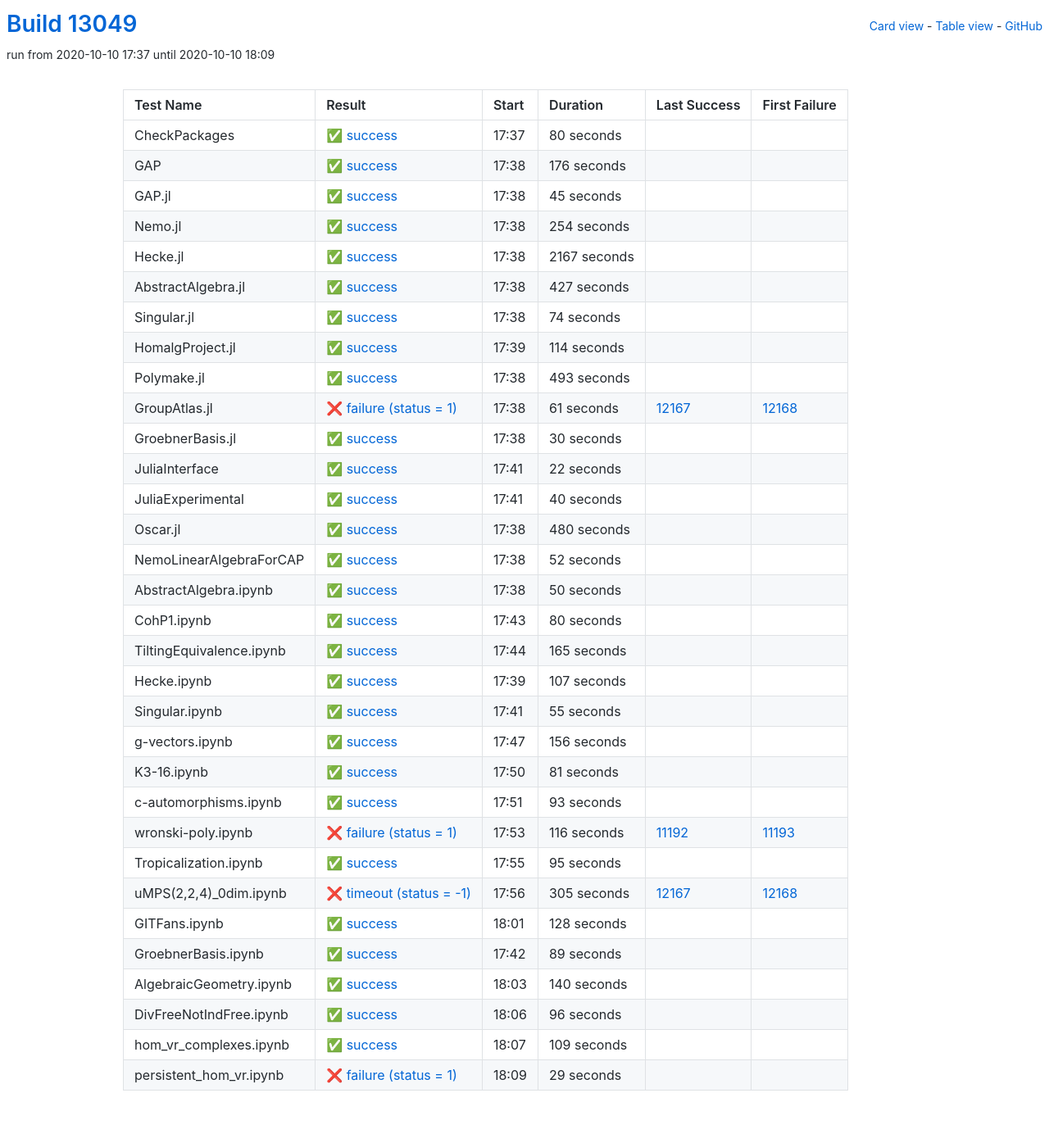
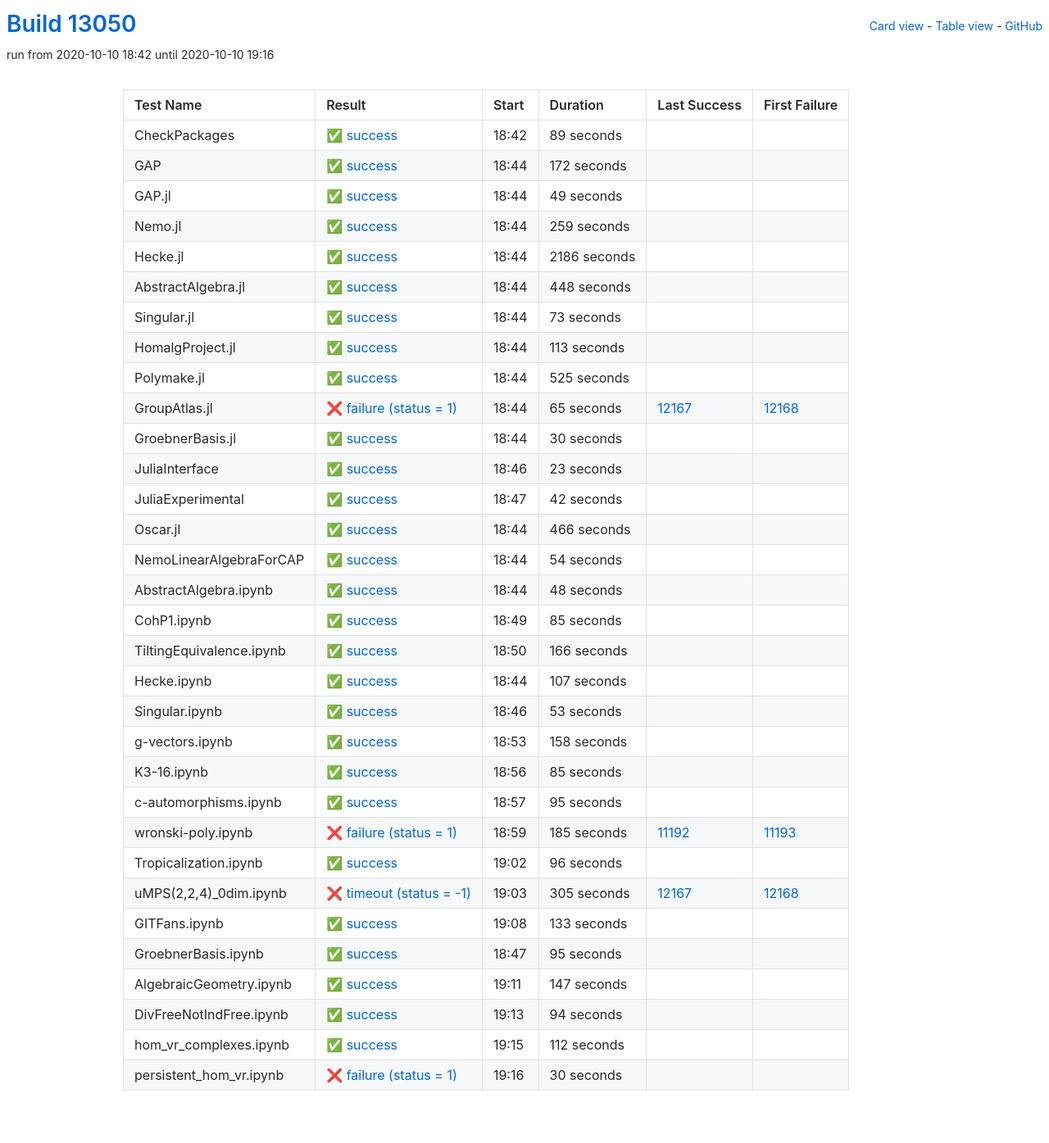
Before and after one commit to oscar-system/oscar-ci-status, a Jekyll site: the page built from table.html, in a window 1280 px wide. Shown: the whole page at 82% size. Built offline with Jekyll 4.4.1, drawn with Linux system fonts in a browser that asks for light colours.

Commit message:
Build #13050

```diff
--- a/_data/ci.yml
+++ b/_data/ci.yml
@@ -1,6 +1,6 @@
 ---
-build: 13049
-build_url: https://oscarci.mathematik.uni-kl.de/job/oscar/13049/
+build: 13050
+build_url: https://oscarci.mathematik.uni-kl.de/job/oscar/13050/
 job: oscar
 organization: oscar-system
 repo: oscar-ci-status
@@ -8,128 +8,128 @@
 tests:
 - name: CheckPackages
   id: checkpackages
-  log: https://oscarci.mathematik.uni-kl.de/job/oscar/13049/artifact/logs/build-13049/CheckPackages.log
-  start: 2020-10-10 17:37
+  log: https://oscarci.mathematik.uni-kl.de/job/oscar/13050/artifact/logs/build-13050/CheckPackages.log
+  start: 2020-10-10 18:42
   success: true
   exitcode: 0
   status: success
-  duration: 80
+  duration: 89
   last_success: false
   last_success_url:
   first_failure: false
   first_failure_url:
 - name: GAP
   id: gap
-  log: https://oscarci.mathematik.uni-kl.de/job/oscar/13049/artifact/logs/build-13049/GAP.log
-  start: 2020-10-10 17:38
+  log: https://oscarci.mathematik.uni-kl.de/job/oscar/13050/artifact/logs/build-13050/GAP.log
+  start: 2020-10-10 18:44
   success: true
   exitcode: 0
   status: success
-  duration: 176
+  duration: 172
   last_success: false
   last_success_url:
   first_failure: false
   first_failure_url:
 - name: GAP.jl
   id: gap-jl
-  log: https://oscarci.mathematik.uni-kl.de/job/oscar/13049/artifact/logs/build-13049/GAP.jl.log
-  start: 2020-10-10 17:38
+  log: https://oscarci.mathematik.uni-kl.de/job/oscar/13050/artifact/logs/build-13050/GAP.jl.log
+  start: 2020-10-10 18:44
   success: true
   exitcode: 0
   status: success
-  duration: 45
+  duration: 49
   last_success: false
   last_success_url:
   first_failure: false
   first_failure_url:
 - name: Nemo.jl
   id: nemo-jl
-  log: https://oscarci.mathematik.uni-kl.de/job/oscar/13049/artifact/logs/build-13049/Nemo.jl.log
-  start: 2020-10-10 17:38
+  log: https://oscarci.mathematik.uni-kl.de/job/oscar/13050/artifact/logs/build-13050/Nemo.jl.log
+  start: 2020-10-10 18:44
   success: true
   exitcode: 0
   status: success
-  duration: 254
+  duration: 259
   last_success: false
   last_success_url:
   first_failure: false
   first_failure_url:
 - name: Hecke.jl
   id: hecke-jl
-  log: https://oscarci.mathematik.uni-kl.de/job/oscar/13049/artifact/logs/build-13049/Hecke.jl.log
-  start: 2020-10-10 17:38
+  log: https://oscarci.mathematik.uni-kl.de/job/oscar/13050/artifact/logs/build-13050/Hecke.jl.log
+  start: 2020-10-10 18:44
   success: true
   exitcode: 0
   status: success
-  duration: 2167
+  duration: 2186
   last_success: false
   last_success_url:
   first_failure: false
   first_failure_url:
 - name: AbstractAlgebra.jl
   id: abstractalgebra-jl
-  log: https://oscarci.mathematik.uni-kl.de/job/oscar/13049/artifact/logs/build-13049/AbstractAlgebra.jl.log
-  start: 2020-10-10 17:38
+  log: https://oscarci.mathematik.uni-kl.de/job/oscar/13050/artifact/logs/build-13050/AbstractAlgebra.jl.log
+  start: 2020-10-10 18:44
   success: true
   exitcode: 0
   status: success
-  duration: 427
+  duration: 448
   last_success: false
   last_success_url:
   first_failure: false
   first_failure_url:
 - name: Singular.jl
   id: singular-jl
-  log: https://oscarci.mathematik.uni-kl.de/job/oscar/13049/artifact/logs/build-13049/Singular.jl.log
-  start: 2020-10-10 17:38
+  log: https://oscarci.mathematik.uni-kl.de/job/oscar/13050/artifact/logs/build-13050/Singular.jl.log
+  start: 2020-10-10 18:44
   success: true
   exitcode: 0
   status: success
-  duration: 74
+  duration: 73
   last_success: false
   last_success_url:
   first_failure: false
   first_failure_url:
 - name: HomalgProject.jl
   id: homalgproject-jl
-  log: https://oscarci.mathematik.uni-kl.de/job/oscar/13049/artifact/logs/build-13049/HomalgProject.jl.log
-  start: 2020-10-10 17:39
+  log: https://oscarci.mathematik.uni-kl.de/job/oscar/13050/artifact/logs/build-13050/HomalgProject.jl.log
+  start: 2020-10-10 18:44
   success: true
   exitcode: 0
   status: success
-  duration: 114
+  duration: 113
   last_success: false
   last_success_url:
   first_failure: false
   first_failure_url:
 - name: Polymake.jl
   id: polymake-jl
-  log: https://oscarci.mathematik.uni-kl.de/job/oscar/13049/artifact/logs/build-13049/Polymake.jl.log
-  start: 2020-10-10 17:38
+  log: https://oscarci.mathematik.uni-kl.de/job/oscar/13050/artifact/logs/build-13050/Polymake.jl.log
+  start: 2020-10-10 18:44
   success: true
   exitcode: 0
   status: success
-  duration: 493
+  duration: 525
   last_success: false
   last_success_url:
   first_failure: false
   first_failure_url:
 - name: GroupAtlas.jl
   id: groupatlas-jl
-  log: https://oscarci.mathematik.uni-kl.de/job/oscar/13049/artifact/logs/build-13049/GroupAtlas.jl.log
-  start: 2020-10-10 17:38
+  log: https://oscarci.mathematik.uni-kl.de/job/oscar/13050/artifact/logs/build-13050/GroupAtlas.jl.log
+  start: 2020-10-10 18:44
   success: false
   exitcode: 1
   status: failure
-  duration: 61
+  duration: 65
   last_success: 12167
   last_success_url: https://oscarci.mathematik.uni-kl.de/job/oscar/12167/
   first_failure: 12168
   first_failure_url: https://oscarci.mathematik.uni-kl.de/job/oscar/12168/
 - name: GroebnerBasis.jl
   id: groebnerbasis-jl
-  log: https://oscarci.mathematik.uni-kl.de/job/oscar/13049/artifact/logs/build-13049/GroebnerBasis.jl.log
-  start: 2020-10-10 17:38
+  log: https://oscarci.mathematik.uni-kl.de/job/oscar/13050/artifact/logs/build-13050/GroebnerBasis.jl.log
+  start: 2020-10-10 18:44
   success: true
   exitcode: 0
   status: success
@@ -140,92 +140,92 @@
   first_failure_url:
 - name: JuliaInterface
   id: juliainterface
-  log: https://oscarci.mathematik.uni-kl.de/job/oscar/13049/artifact/logs/build-13049/JuliaInterface.log
-  start: 2020-10-10 17:41
+  log: https://oscarci.mathematik.uni-kl.de/job/oscar/13050/artifact/logs/build-13050/JuliaInterface.log
+  start: 2020-10-10 18:46
   success: true
   exitcode: 0
   status: success
-  duration: 22
+  duration: 23
   last_success: false
   last_success_url:
   first_failure: false
   first_failure_url:
 - name: JuliaExperimental
   id: juliaexperimental
-  log: https://oscarci.mathematik.uni-kl.de/job/oscar/13049/artifact/logs/build-13049/JuliaExperimental.log
-  start: 2020-10-10 17:41
+  log: https://oscarci.mathematik.uni-kl.de/job/oscar/13050/artifact/logs/build-13050/JuliaExperimental.log
+  start: 2020-10-10 18:47
   success: true
   exitcode: 0
   status: success
-  duration: 40
+  duration: 42
   last_success: false
   last_success_url:
   first_failure: false
   first_failure_url:
 - name: Oscar.jl
   id: oscar-jl
-  log: https://oscarci.mathematik.uni-kl.de/job/oscar/13049/artifact/logs/build-13049/Oscar.jl.log
-  start: 2020-10-10 17:38
+  log: https://oscarci.mathematik.uni-kl.de/job/oscar/13050/artifact/logs/build-13050/Oscar.jl.log
+  start: 2020-10-10 18:44
   success: true
   exitcode: 0
   status: success
-  duration: 480
+  duration: 466
   last_success: false
   last_success_url:
   first_failure: false
   first_failure_url:
 - name: NemoLinearAlgebraForCAP
   id: nemolinearalgebraforcap
-  log: https://oscarci.mathematik.uni-kl.de/job/oscar/13049/artifact/logs/build-13049/NemoLinearAlgebraForCAP.log
-  start: 2020-10-10 17:38
+  log: https://oscarci.mathematik.uni-kl.de/job/oscar/13050/artifact/logs/build-13050/NemoLinearAlgebraForCAP.log
+  start: 2020-10-10 18:44
   success: true
   exitcode: 0
   status: success
-  duration: 52
+  duration: 54
   last_success: false
   last_success_url:
   first_failure: false
   first_failure_url:
 - name: AbstractAlgebra.ipynb
   id: abstractalgebra-ipynb
-  log: https://oscarci.mathematik.uni-kl.de/job/oscar/13049/artifact/logs/build-13049/AbstractAlgebra.ipynb.log
-  start: 2020-10-10 17:38
+  log: https://oscarci.mathematik.uni-kl.de/job/oscar/13050/artifact/logs/build-13050/AbstractAlgebra.ipynb.log
+  start: 2020-10-10 18:44
   success: true
   exitcode: 0
   status: success
-  duration: 50
+  duration: 48
   last_success: false
   last_success_url:
   first_failure: false
   first_failure_url:
 - name: CohP1.ipynb
   id: cohp1-ipynb
-  log: https://oscarci.mathematik.uni-kl.de/job/oscar/13049/artifact/logs/build-13049/CohP1.ipynb.log
-  start: 2020-10-10 17:43
+  log: https://oscarci.mathematik.uni-kl.de/job/oscar/13050/artifact/logs/build-13050/CohP1.ipynb.log
+  start: 2020-10-10 18:49
   success: true
   exitcode: 0
   status: success
-  duration: 80
+  duration: 85
   last_success: false
   last_success_url:
   first_failure: false
   first_failure_url:
 - name: TiltingEquivalence.ipynb
   id: tiltingequivalence-ipynb
-  log: https://oscarci.mathematik.uni-kl.de/job/oscar/13049/artifact/logs/build-13049/TiltingEquivalence.ipynb.log
-  start: 2020-10-10 17:44
+  log: https://oscarci.mathematik.uni-kl.de/job/oscar/13050/artifact/logs/build-13050/TiltingEquivalence.ipynb.log
+  start: 2020-10-10 18:50
   success: true
   exitcode: 0
   status: success
-  duration: 165
+  duration: 166
   last_success: false
   last_success_url:
   first_failure: false
   first_failure_url:
 - name: Hecke.ipynb
   id: hecke-ipynb
-  log: https://oscarci.mathematik.uni-kl.de/job/oscar/13049/artifact/logs/build-13049/Hecke.ipynb.log
-  start: 2020-10-10 17:39
+  log: https://oscarci.mathematik.uni-kl.de/job/oscar/13050/artifact/logs/build-13050/Hecke.ipynb.log
+  start: 2020-10-10 18:44
   success: true
   exitcode: 0
   status: success
@@ -236,68 +236,44 @@
   first_failure_url:
 - name: Singular.ipynb
   id: singular-ipynb
-  log: https://oscarci.mathematik.uni-kl.de/job/oscar/13049/artifact/logs/build-13049/Singular.ipynb.log
-  start: 2020-10-10 17:41
+  log: https://oscarci.mathematik.uni-kl.de/job/oscar/13050/artifact/logs/build-13050/Singular.ipynb.log
+  start: 2020-10-10 18:46
   success: true
   exitcode: 0
   status: success
-  duration: 55
+  duration: 53
   last_success: false
   last_success_url:
   first_failure: false
   first_failure_url:
 - name: g-vectors.ipynb
   id: g-vectors-ipynb
-  log: https://oscarci.mathematik.uni-kl.de/job/oscar/13049/artifact/logs/build-13049/g-vectors.ipynb.log
-  start: 2020-10-10 17:47
+  log: https://oscarci.mathematik.uni-kl.de/job/oscar/13050/artifact/logs/build-13050/g-vectors.ipynb.log
+  start: 2020-10-10 18:53
   success: true
   exitcode: 0
   status: success
-  duration: 156
+  duration: 158
   last_success: false
   last_success_url:
   first_failure: false
   first_failure_url:
 - name: K3-16.ipynb
   id: k3-16-ipynb
-  log: https://oscarci.mathematik.uni-kl.de/job/oscar/13049/artifact/logs/build-13049/K3-16.ipynb.log
-  start: 2020-10-10 17:50
+  log: https://oscarci.mathematik.uni-kl.de/job/oscar/13050/artifact/logs/build-13050/K3-16.ipynb.log
+  start: 2020-10-10 18:56
   success: true
   exitcode: 0
   status: success
-  duration: 81
+  duration: 85
   last_success: false
   last_success_url:
   first_failure: false
   first_failure_url:
 - name: c-automorphisms.ipynb
   id: c-automorphisms-ipynb
-  log: https://oscarci.mathematik.uni-kl.de/job/oscar/13049/artifact/logs/build-13049/c-automorphisms.ipynb.log
-  start: 2020-10-10 17:51
-  success: true
-  exitcode: 0
-  status: success
-  duration: 93
-  last_success: false
-  last_success_url:
-  first_failure: false
-  first_failure_url:
-- name: wronski-poly.ipynb
-  id: wronski-poly-ipynb
-  log: https://oscarci.mathematik.uni-kl.de/job/oscar/13049/artifact/logs/build-13049/wronski-poly.ipynb.log
-  start: 2020-10-10 17:53
-  success: false
-  exitcode: 1
-  status: failure
-  duration: 116
-  last_success: 11192
-  last_success_url: https://oscarci.mathematik.uni-kl.de/job/oscar/11192/
-  first_failure: 11193
-  first_failure_url: https://oscarci.mathematik.uni-kl.de/job/oscar/11193/
-- name: Tropicalization.ipynb
-  id: tropicalization-ipynb
-  log: https://oscarci.mathematik.uni-kl.de/job/oscar/13049/artifact/logs/build-13049/Tropicalization.ipynb.log
-  start: 2020-10-10 17:55
+  log: https://oscarci.mathematik.uni-kl.de/job/oscar/13050/artifact/logs/build-13050/c-automorphisms.ipynb.log
+  start: 2020-10-10 18:57
   success: true
   exitcode: 0
   status: success
@@ -306,10 +282,34 @@
   last_success_url:
   first_failure: false
   first_failure_url:
+- name: wronski-poly.ipynb
+  id: wronski-poly-ipynb
+  log: https://oscarci.mathematik.uni-kl.de/job/oscar/13050/artifact/logs/build-13050/wronski-poly.ipynb.log
+  start: 2020-10-10 18:59
+  success: false
+  exitcode: 1
+  status: failure
+  duration: 185
+  last_success: 11192
+  last_success_url: https://oscarci.mathematik.uni-kl.de/job/oscar/11192/
+  first_failure: 11193
+  first_failure_url: https://oscarci.mathematik.uni-kl.de/job/oscar/11193/
+- name: Tropicalization.ipynb
+  id: tropicalization-ipynb
+  log: https://oscarci.mathematik.uni-kl.de/job/oscar/13050/artifact/logs/build-13050/Tropicalization.ipynb.log
+  start: 2020-10-10 19:02
+  success: true
+  exitcode: 0
+  status: success
+  duration: 96
+  last_success: false
+  last_success_url:
+  first_failure: false
+  first_failure_url:
 - name: uMPS(2,2,4)_0dim.ipynb
   id: umps-2-2-4-0dim-ipynb
-  log: https://oscarci.mathematik.uni-kl.de/job/oscar/13049/artifact/logs/build-13049/uMPS-2-2-4-_0dim.ipynb.log
-  start: 2020-10-10 17:56
+  log: https://oscarci.mathematik.uni-kl.de/job/oscar/13050/artifact/logs/build-13050/uMPS-2-2-4-_0dim.ipynb.log
+  start: 2020-10-10 19:03
   success: false
   exitcode: -1
   status: timeout
@@ -320,72 +320,72 @@
   first_failure_url: https://oscarci.mathematik.uni-kl.de/job/oscar/12168/
 - name: GITFans.ipynb
   id: gitfans-ipynb
-  log: https://oscarci.mathematik.uni-kl.de/job/oscar/13049/artifact/logs/build-13049/GITFans.ipynb.log
-  start: 2020-10-10 18:01
+  log: https://oscarci.mathematik.uni-kl.de/job/oscar/13050/artifact/logs/build-13050/GITFans.ipynb.log
+  start: 2020-10-10 19:08
   success: true
   exitcode: 0
   status: success
-  duration: 128
+  duration: 133
   last_success: false
   last_success_url:
   first_failure: false
   first_failure_url:
 - name: GroebnerBasis.ipynb
   id: groebnerbasis-ipynb
-  log: https://oscarci.mathematik.uni-kl.de/job/oscar/13049/artifact/logs/build-13049/GroebnerBasis.ipynb.log
-  start: 2020-10-10 17:42
+  log: https://oscarci.mathematik.uni-kl.de/job/oscar/13050/artifact/logs/build-13050/GroebnerBasis.ipynb.log
+  start: 2020-10-10 18:47
   success: true
   exitcode: 0
   status: success
-  duration: 89
+  duration: 95
   last_success: false
   last_success_url:
   first_failure: false
   first_failure_url:
 - name: AlgebraicGeometry.ipynb
   id: algebraicgeometry-ipynb
-  log: https://oscarci.mathematik.uni-kl.de/job/oscar/13049/artifact/logs/build-13049/AlgebraicGeometry.ipynb.log
-  start: 2020-10-10 18:03
+  log: https://oscarci.mathematik.uni-kl.de/job/oscar/13050/artifact/logs/build-13050/AlgebraicGeometry.ipynb.log
+  start: 2020-10-10 19:11
   success: true
   exitcode: 0
   status: success
-  duration: 140
+  duration: 147
   last_success: false
   last_success_url:
   first_failure: false
   first_failure_url:
 - name: DivFreeNotIndFree.ipynb
   id: divfreenotindfree-ipynb
-  log: https://oscarci.mathematik.uni-kl.de/job/oscar/13049/artifact/logs/build-13049/DivFreeNotIndFree.ipynb.log
-  start: 2020-10-10 18:06
+  log: https://oscarci.mathematik.uni-kl.de/job/oscar/13050/artifact/logs/build-13050/DivFreeNotIndFree.ipynb.log
+  start: 2020-10-10 19:13
   success: true
   exitcode: 0
   status: success
-  duration: 96
+  duration: 94
   last_success: false
   last_success_url:
   first_failure: false
   first_failure_url:
 - name: hom_vr_complexes.ipynb
   id: hom-vr-complexes-ipynb
-  log: https://oscarci.mathematik.uni-kl.de/job/oscar/13049/artifact/logs/build-13049/hom_vr_complexes.ipynb.log
-  start: 2020-10-10 18:07
+  log: https://oscarci.mathematik.uni-kl.de/job/oscar/13050/artifact/logs/build-13050/hom_vr_complexes.ipynb.log
+  start: 2020-10-10 19:15
   success: true
   exitcode: 0
   status: success
-  duration: 109
+  duration: 112
   last_success: false
   last_success_url:
   first_failure: false
   first_failure_url:
 - name: persistent_hom_vr.ipynb
   id: persistent-hom-vr-ipynb
-  log: https://oscarci.mathematik.uni-kl.de/job/oscar/13049/artifact/logs/build-13049/persistent_hom_vr.ipynb.log
-  start: 2020-10-10 18:09
+  log: https://oscarci.mathematik.uni-kl.de/job/oscar/13050/artifact/logs/build-13050/persistent_hom_vr.ipynb.log
+  start: 2020-10-10 19:16
   success: false
   exitcode: 1
   status: failure
-  duration: 29
+  duration: 30
   last_success: false
   last_success_url:
   first_failure: false
```
Also changed, not shown: README.md.
